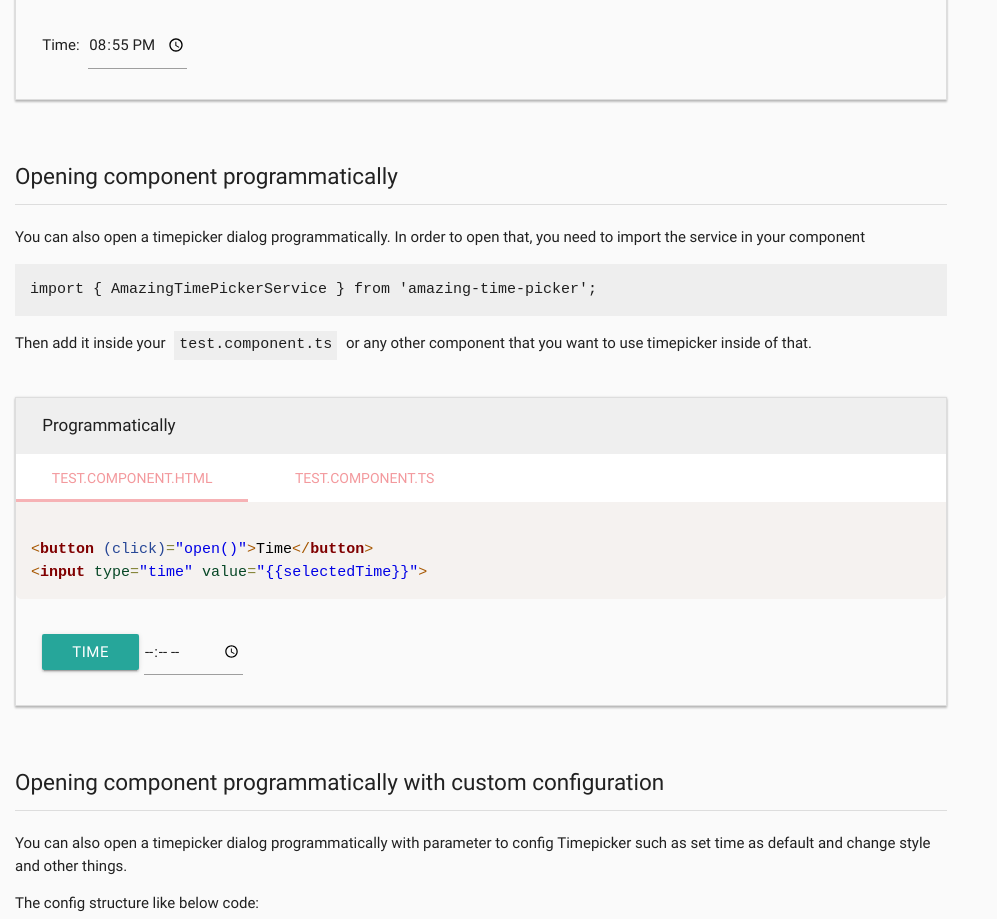
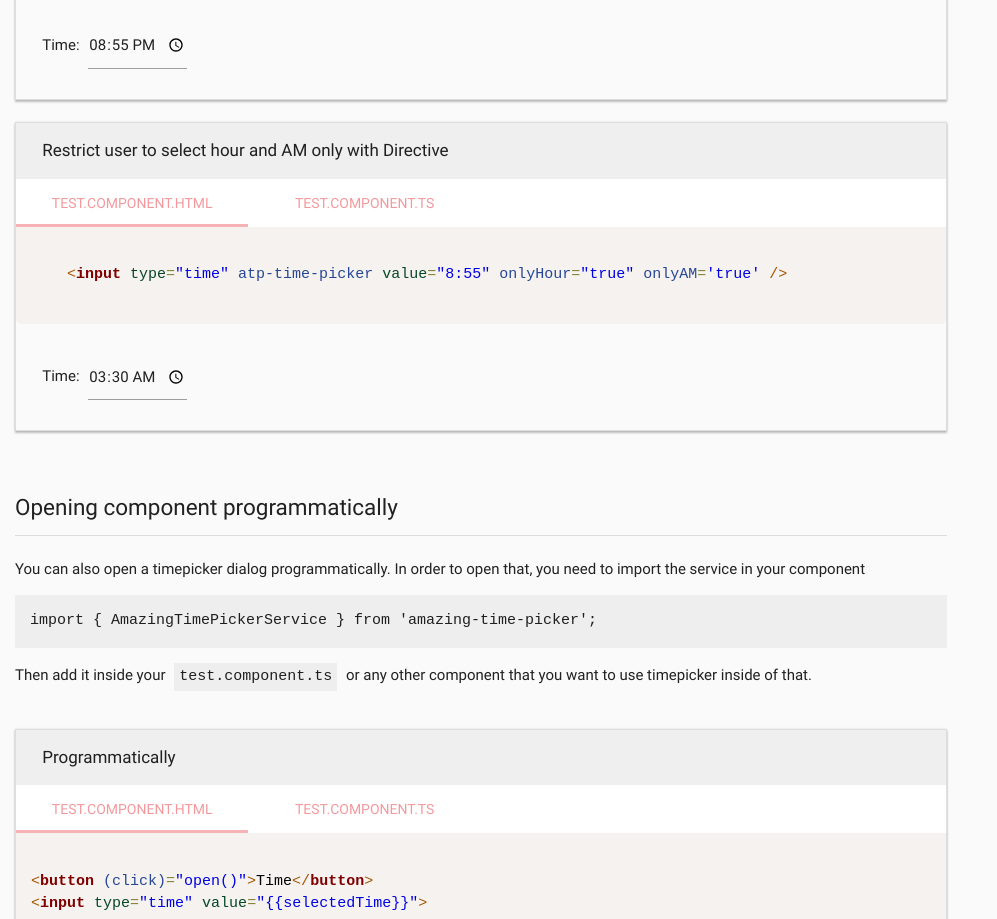
Before and after one commit to owsolutions/amazing-time-picker, an Angular app: page /Examples in a window 1280 px wide. Shown: the part 1000-1919 px from the top of the page, without its empty margins (0-997 px from the left). Built offline with nearby package versions, Linux system fonts and the light colour scheme.

Commit message:
Restrict user select mode for Directive water

```diff
--- a/src/app/atp-library/atp.directive.ts
+++ b/src/app/atp-library/atp.directive.ts
@@ -22,6 +22,10 @@ export class AtpDirective {
     const locale = ele.getAttribute('locale') || 'en';
     const changeToMinutes = ele.getAttribute('changeToMinutes') === 'true';
     const preference = ele.getAttribute('preference') || null;
+    const onlyHour = ele.getAttribute('onlyHour') || false;
+    const onlyMinute = ele.getAttribute('onlyMinute') || false;
+    const onlyAM = ele.getAttribute('onlyAM') || false;
+    const onlyPM = ele.getAttribute('onlyPM') || false;
     let arrowStyle = ele.getAttribute('arrowStyle');
     arrowStyle = (arrowStyle) ? JSON.parse(arrowStyle.replace(new RegExp('\'', 'g'), '"')) : '';
     const timePickerFunction = this.atp.open({
@@ -31,6 +35,10 @@ export class AtpDirective {
       'arrowStyle': arrowStyle,
       locale,
       changeToMinutes,
+      onlyHour,
+      onlyMinute,
+      onlyAM,
+      onlyPM,
       preference
     });
     timePickerFunction.afterClose().subscribe(retTime => {
--- a/src/app/presentation/example/example.component.html
+++ b/src/app/presentation/example/example.component.html
@@ -87,6 +87,51 @@
                 Time:
                 <div class="input-field inline">
                     <input type="time" atp-time-picker value="20:55" theme="dark" locale='fa' start='18:30' end="23:00" arrowStyle="{'background': 'red', 'color': 'white'}"/>
+                </div>
+            </div>
+        </div>
+    </div>
+</div>
+
+<br>
+<div class="tab-wrapper" id="sec10">
+    <div class="tab-header">
+        <div class="row">
+            <div class="col s6 title">Restrict user to select hour and AM only with Directive</div>
+        </div>
+    </div>
+    <app-tabs #tab1>
+        <app-tab tabTitle="test.component.html">
+            <pre style='color:#000000;'>
+
+    <span style='color:#a65700; '>&lt;</span><span style='color:#800000; font-weight:bold; '>input</span><span style='color:#274796; '> </span><span style='color:#074726; '>type</span><span style='color:#808030; '>=</span><span style='color:#0000e6; '>"time"</span><span style='color:#274796; '> atp-time-picker </span><span style='color:#074726; '>value</span><span style='color:#808030; '>=</span><span style='color:#0000e6; '>"8:55"</span><span style='color:#274796; '> onlyHour</span><span style='color:#808030; '>=</span><span style='color:#0000e6; '>"true"</span><span style='color:#274796; '> onlyAM</span><span style='color:#808030; '>=</span><span style='color:#0000e6; '>'true'</span><span style='color:#274796; '> </span><span style='color:#a65700; '>/></span>
+            </pre>
+        </app-tab>
+        <app-tab tabTitle="test.component.ts">
+            <div>
+            <pre style='color:#000000;'>
+
+    <span style='color:#800000; font-weight:bold; '>import</span> <span style='color:#800080; '>{{ '{' }}</span> Component <span style='color:#800080; '>{{ '}' }}</span> from <span style='color:#800000; '>'</span><span style='color:#0000e6; '>@angular/core</span><span style='color:#800000; '>'</span><span style='color:#800080; '>;</span>
+
+    @Component<span style='color:#808030; '>(</span><span style='color:#800080; '>{{ '{' }}</span>
+        selector<span style='color:#800080; '>:</span> <span style='color:#800000; '>'</span><span style='color:#0000e6; '>app-test</span><span style='color:#800000; '>'</span><span style='color:#808030; '>,</span>
+        templateUrl<span style='color:#800080; '>:</span> <span style='color:#800000; '>'</span><span style='color:#0000e6; '>./api.component.html</span><span style='color:#800000; '>'</span><span style='color:#808030; '>,</span>
+        styleUrls<span style='color:#800080; '>:</span> <span style='color:#808030; '>[</span><span style='color:#800000; '>'</span><span style='color:#0000e6; '>./api.component.scss</span><span style='color:#800000; '>'</span><span style='color:#808030; '>]</span>
+    <span style='color:#800080; '>{{ '}' }}</span><span style='color:#808030; '>)</span>
+
+    <span style='color:#800000; font-weight:bold; '>export</span> <span style='color:#800000; font-weight:bold; '>class</span> TestComponent <span style='color:#800080; '>{{ '{' }}</span>
+
+    <span style='color:#800080; '>{{ '}' }}</span>
+</pre>
+            </div>
+        </app-tab>
+    </app-tabs>
+    <div class="tab-content">
+        <div class="row">
+            <div class="col s12">
+                Time:
+                <div class="input-field inline">
+                    <input type="time" atp-time-picker value="03:30" onlyHour="true" onlyAM="true"/>
                 </div>
             </div>
         </div>
```
